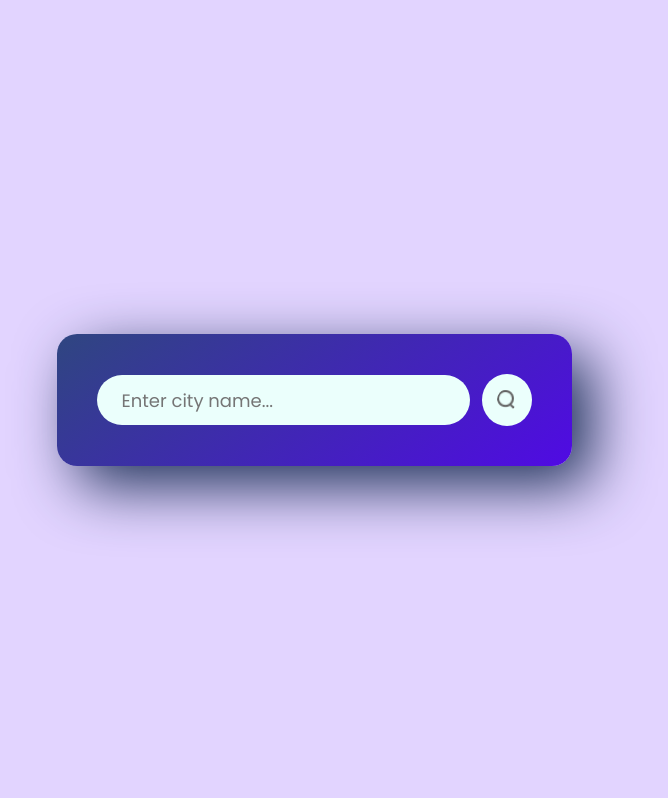
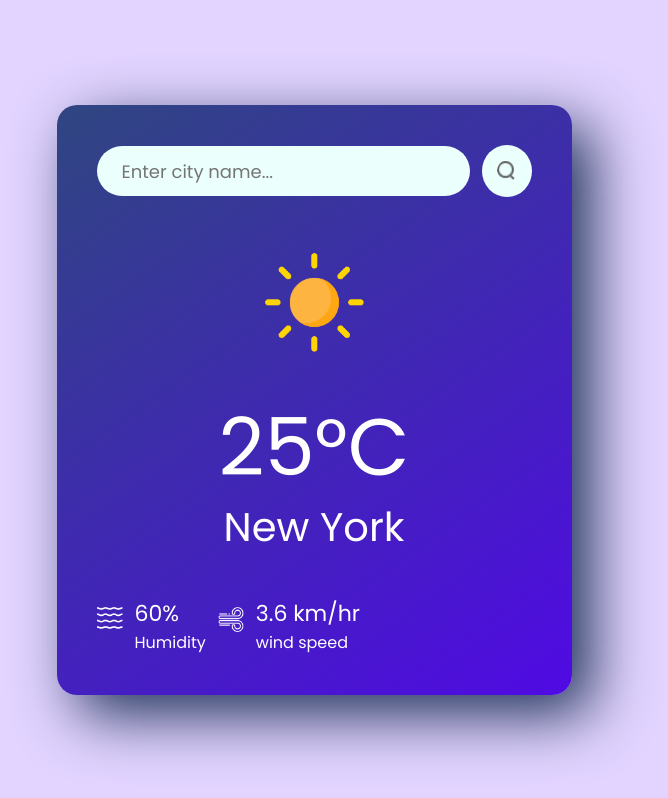
Before and after one commit to himanshu-mishu/Weather-App, a React (Vite) app: page / in a window 1280 px wide. Shown: the whole page, without its empty margins (326-994 px from the left). Built offline with nearby package versions, Linux system fonts and the light colour scheme; no server answers.

Commit message:
feat: integrate weather api

```diff
--- a/src/components/Weather.css
+++ b/src/components/Weather.css
@@ -25,9 +25,44 @@
 }
 
 .searchbar img {
-    width : 50px;
-    padding: 15px;
-    border-radius: 50%;
-    background: #ebfffc;
-    cursor: pointer;
+  width: 50px;
+  padding: 15px;
+  border-radius: 50%;
+  background: #ebfffc;
+  cursor: pointer;
 }
+.weather-icon {
+  width: 150px;
+  margin: 30px 0px;
+}
+.temperature {
+  font-size: 80px;
+  color: #ffffff;
+  line-height: 1;
+}
+.location {
+  font-size: 40px;
+  color: #ffffff;
+  margin-top: 10px;
+}
+.weather-data {
+  width: 100%;
+  margin-top: 40px;
+  display: flex;
+  color: #ffffff;
+  justify-content: space-between;
+}
+.weather-data .col {
+  display: flex;
+  gap: 12px;
+  align-items: flex-start;
+  font-size: 22px;
+}
+.weather-data .col span {
+  display: block;
+  font-size: 16px;
+}
+.weather-data .col img {
+  width: 26px;
+  margin-top: 10px;
+}
--- a/src/components/Weather.jsx
+++ b/src/components/Weather.jsx
@@ -1,13 +1,55 @@
-import React from "react";
+import React, { useEffect, useState } from "react";
 import "./Weather.css";
 import searchIcon from "../assets/search.png";
+import windIcon from "../assets/wind.png";
+import rainIcon from "../assets/rain.png";
+import cloudIcon from "../assets/cloud.png";
+import clearIcon from "../assets/clear.png";
+import humidityIcon from "../assets/humidity.png";
+import drizzleIcon from "../assets/drizzle.png";
+import snowIcon from "../assets/snow.png";
+
 const Weather = () => {
+  const search = async (city) => {
+    try {
+      const url = `https://api.openweathermap.org/data/2.5/weather?q=${city}&appid=${import.meta.env.VITE_APP_ID}`;
+      const res = await fetch(url);
+      const data = await res.json();
+      console.log(data);
+    } catch (error) {
+      console.log("error");
+    }
+  };
+  useEffect(() => {
+    search("London");
+  }, []);
+
   return (
     <div className="weather">
       <div className="searchbar">
         <input type="text" placeholder="Enter city name..." />
         <img src={searchIcon} alt="Search" />
       </div>
+      <img src={clearIcon} alt="Weather Icon" className="weather-icon" />
+      <p className="temperature">25°C</p>
+      <p className="location">New York</p>
+      <div className="weather-data">
+        <div className="col">
+          <img src={humidityIcon} alt="Humidity" />
+          <div>
+            <p>60%</p>
+            <span>Humidity</span>
+          </div>
+
+          <div className="col">
+            <img src={windIcon} alt="Wind Speed" />
+            <div>
+              <p>3.6 km/hr</p>
+              <span>wind speed</span>
+            </div>
+          </div>
+        </div>
+      </div>
     </div>
   );
 };
```
Also changed, not shown: 1 other file (tests, documents, lock files or other folders).
